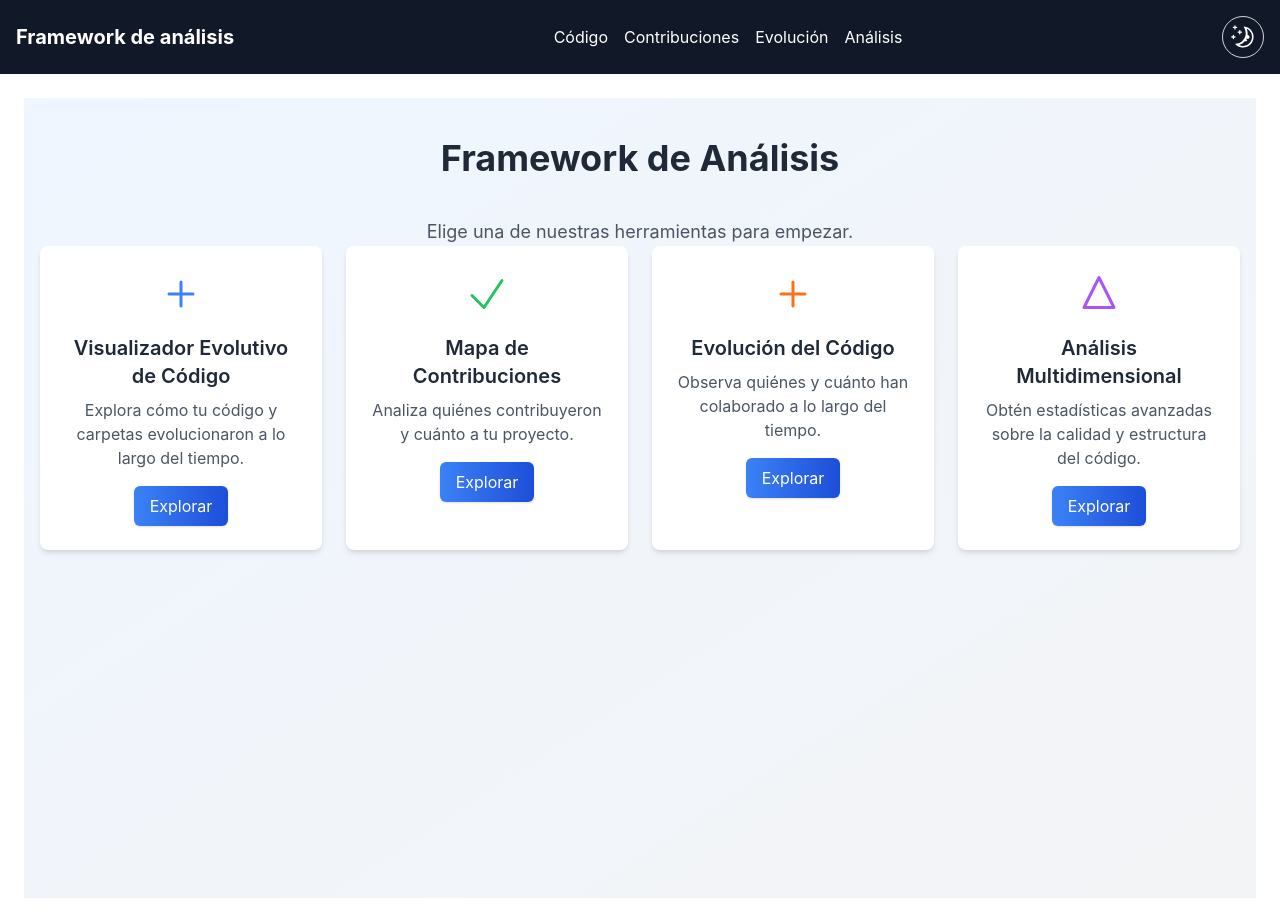
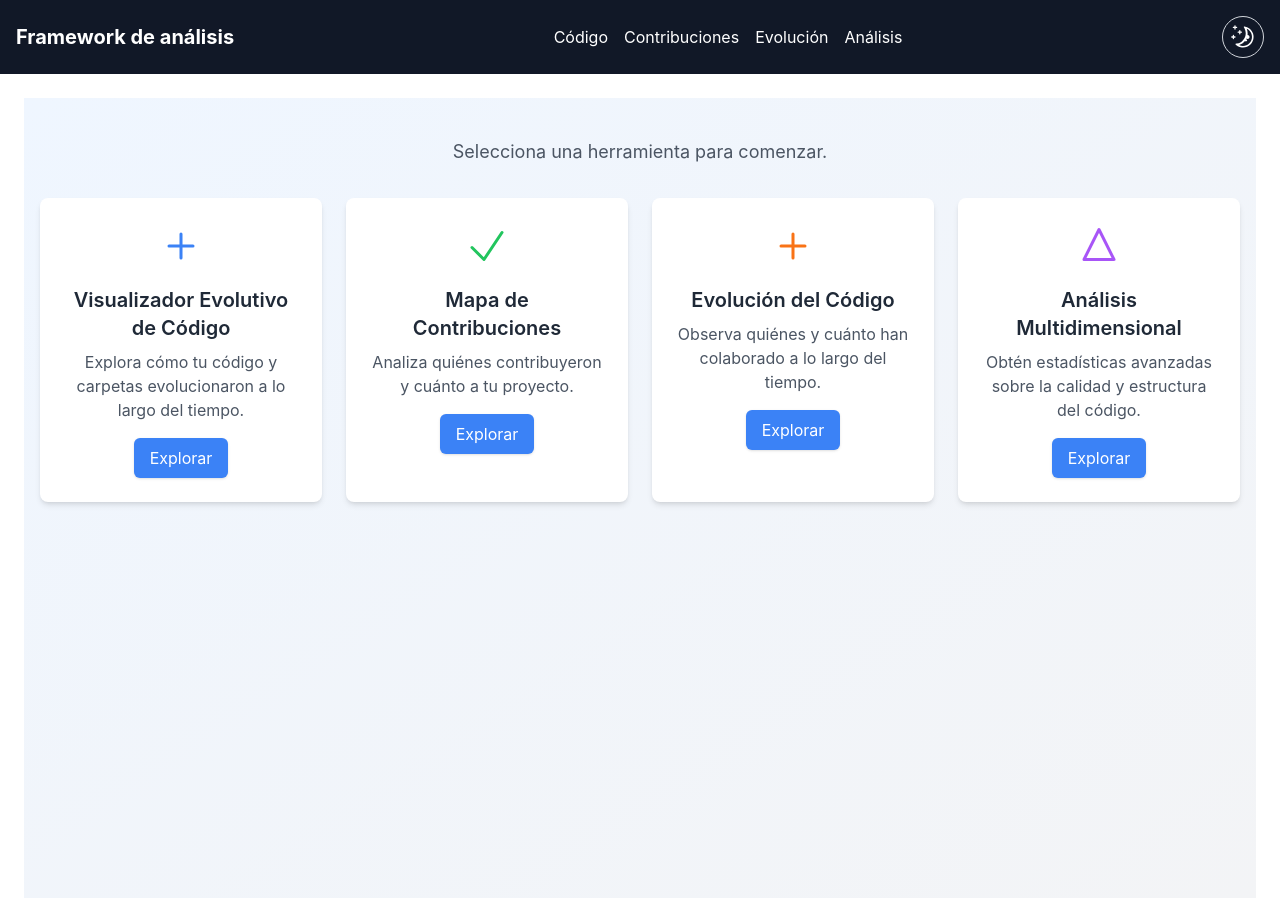
Before and after one commit to mmasias/pyReposU, a React (Vite) app in the folder Project/frontend/visualizador-codigo/: page / in a window 1280 px wide. Built offline with nearby package versions, Linux system fonts and the light colour scheme; what chartjs-plugin-zoom would draw is missing.

Commit message:
feat(mejorasDashboard)

```diff
--- a/Project/frontend/visualizador-codigo/src/pages/Dashboard.tsx
+++ b/Project/frontend/visualizador-codigo/src/pages/Dashboard.tsx
@@ -1,6 +1,4 @@
-import React from "react";
 import { Link } from "react-router-dom";
-import ThemeSwitcher from "../components/common/ThemeSwitcher";
 
 const Dashboard = () => {
   const features = [
@@ -9,14 +7,7 @@ const Dashboard = () => {
       description: "Explora cómo tu código y carpetas evolucionaron a lo largo del tiempo.",
       link: "/visualizador",
       icon: (
-        <svg
-          xmlns="http://www.w3.org/2000/svg"
-          fill="none"
-          viewBox="0 0 24 24"
-          strokeWidth="1.5"
-          stroke="currentColor"
-          className="w-12 h-12 text-blue-500"
-        >
+        <svg xmlns="http://www.w3.org/2000/svg" fill="none" viewBox="0 0 24 24" strokeWidth="1.5" stroke="currentColor" className="w-12 h-12 text-blue-500">
           <path strokeLinecap="round" strokeLinejoin="round" d="M12 6v6m0 0v6m0-6h6m-6 0H6" />
         </svg>
       ),
@@ -26,14 +17,7 @@ const Dashboard = () => {
       description: "Analiza quiénes contribuyeron y cuánto a tu proyecto.",
       link: "/mapa-heatmap",
       icon: (
-        <svg
-          xmlns="http://www.w3.org/2000/svg"
-          fill="none"
-          viewBox="0 0 24 24"
-          strokeWidth="1.5"
-          stroke="currentColor"
-          className="w-12 h-12 text-green-500"
-        >
+        <svg xmlns="http://www.w3.org/2000/svg" fill="none" viewBox="0 0 24 24" strokeWidth="1.5" stroke="currentColor" className="w-12 h-12 text-green-500">
           <path strokeLinecap="round" strokeLinejoin="round" d="M4.5 12.75l6 6 9-13.5" />
         </svg>
       ),
@@ -43,14 +27,7 @@ const Dashboard = () => {
       description: "Observa quiénes y cuánto han colaborado a lo largo del tiempo.",
       link: "/mapa-bubblechart",
       icon: (
-        <svg
-          xmlns="http://www.w3.org/2000/svg"
-          fill="none"
-          viewBox="0 0 24 24"
-          strokeWidth="1.5"
-          stroke="currentColor"
-          className="w-12 h-12 text-orange-500"
-        >
+        <svg xmlns="http://www.w3.org/2000/svg" fill="none" viewBox="0 0 24 24" strokeWidth="1.5" stroke="currentColor" className="w-12 h-12 text-orange-500">
           <path strokeLinecap="round" strokeLinejoin="round" d="M12 6v6m0 0v6m0-6h6m-6 0H6" />
         </svg>
       ),
@@ -60,14 +37,7 @@ const Dashboard = () => {
       description: "Obtén estadísticas avanzadas sobre la calidad y estructura del código.",
       link: "/analisis-multidimensional",
       icon: (
-        <svg
-          xmlns="http://www.w3.org/2000/svg"
-          fill="none"
-          viewBox="0 0 24 24"
-          strokeWidth="1.5"
-          stroke="currentColor"
-          className="w-12 h-12 text-purple-500"
-        >
+        <svg xmlns="http://www.w3.org/2000/svg" fill="none" viewBox="0 0 24 24" strokeWidth="1.5" stroke="currentColor" className="w-12 h-12 text-purple-500">
           <path strokeLinecap="round" strokeLinejoin="round" d="M12 3.75l7.5 15h-15l7.5-15z" />
         </svg>
       ),
@@ -76,38 +46,19 @@ const Dashboard = () => {
 
   return (
     <div className="bg-gradient-to-br from-blue-50 to-gray-100 dark:from-gray-900 dark:to-gray-800 min-h-screen py-10">
-      {/* Header con ThemeSwitcher */}
-      <header className="relative flex flex-col items-center text-center mb-10">
-        <h1 className="text-4xl font-bold text-gray-800 dark:text-white">Framework de Análisis</h1>
-        <div className="absolute top-4 right-4">
-        </div>
-      </header>
-
-      <p className="text-lg text-gray-600 dark:text-gray-300 text-center">
-        Elige una de nuestras herramientas para empezar.
+      {/* Texto de introducción */}
+      <p className="text-lg text-gray-600 dark:text-gray-300 text-center mb-8">
+        Selecciona una herramienta para comenzar.
       </p>
 
-      {/* Features */}
+      {/* Tarjetas de navegación */}
       <div className="container mx-auto grid grid-cols-1 md:grid-cols-2 lg:grid-cols-4 gap-6 px-4">
         {features.map((feature, index) => (
-          <div
-            key={index}
-            className="bg-white dark:bg-gray-700 rounded-lg shadow-md p-6 flex flex-col items-center text-center transform transition hover:scale-105"
-          >
-            {/* Icon */}
+          <div key={index} className="bg-white dark:bg-gray-700 rounded-lg shadow-md p-6 flex flex-col items-center text-center transition hover:scale-105">
             <div className="mb-4">{feature.icon}</div>
-
-            {/* Title */}
             <h3 className="text-xl font-semibold text-gray-800 dark:text-white mb-2">{feature.title}</h3>
-
-            {/* Description */}
             <p className="text-gray-600 dark:text-gray-300 mb-4">{feature.description}</p>
-
-            {/* Button */}
-            <Link
-              to={feature.link}
-              className="bg-gradient-to-r from-blue-500 to-blue-700 text-white px-4 py-2 rounded-md shadow hover:from-blue-600 hover:to-blue-800"
-            >
+            <Link to={feature.link} className="bg-blue-500 hover:bg-blue-700 text-white px-4 py-2 rounded-md shadow">
               Explorar
             </Link>
           </div>
```
